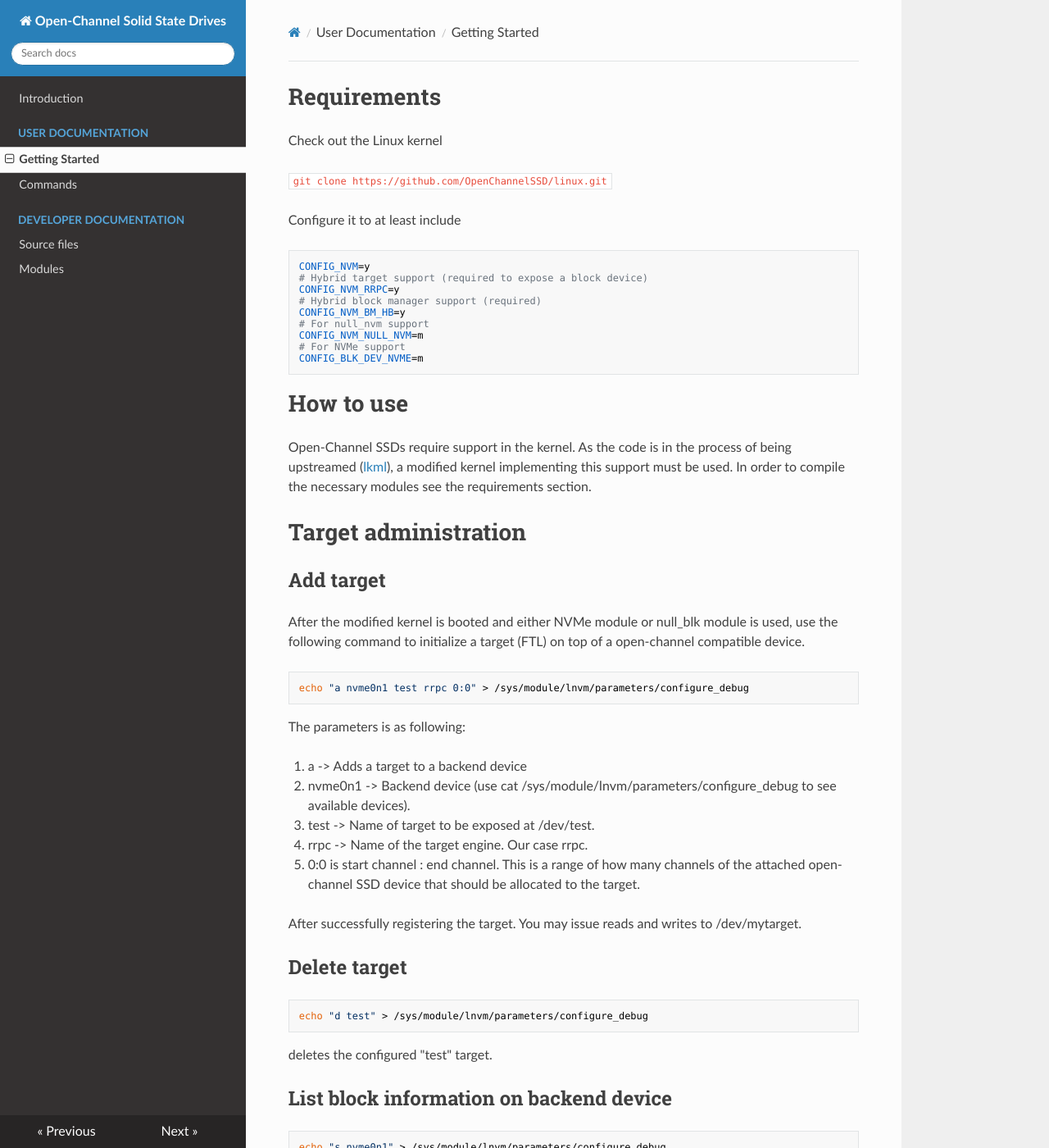
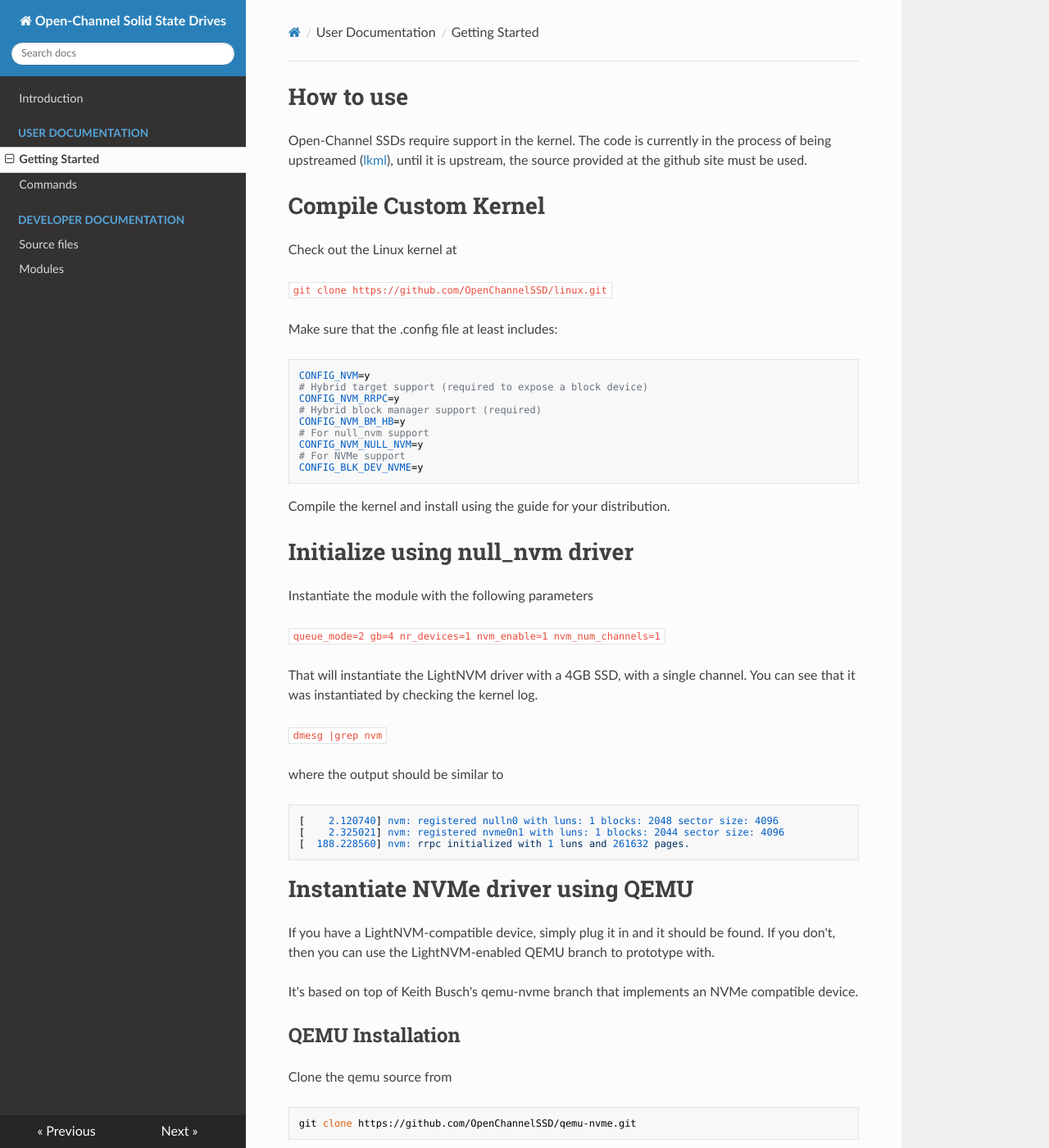
Before and after one commit to OpenChannelSSD/documentation, an MkDocs documentation site: the page built from docs/gettingstarted.md, in a window 1280 px wide and 1400 px high. Shown: the whole window at 82% size. Built offline with MkDocs 1.6.1, drawn with Linux system fonts in a browser that asks for light colours; nearby versions of some CDN libraries; old or Windows-style settings are respelled for this version of MkDocs; some of the changed text lies outside the part shown.

Commit message:
Add commands and fix up getting started

```diff
--- a/docs/commands.md
+++ b/docs/commands.md
@@ -0,0 +1,38 @@
+# See registered device
+
+Devices that registers as a LightNVM device, is not exposed as a block device
+right away. This requires that a target is configured. To see if a device if
+registered, you may run the following command:
+
+    cat /sys/module/lnvm/parameters/configure_debug
+
+# Add target
+
+After the modified kernel is booted and devices have been reigstered with
+LightNVM, a target is ready to be initialized on top. Use the following command o
+initialize a target (FTL):
+
+    echo "a nulln0 test rrpc 0:0" > /sys/module/lnvm/parameters/configure_debug
+
+The parameters is as following:
+
+ 1.  a -> Adds a target to a backend device
+ 2.  nulln0 -> Backend device (use cat /sys/module/lnvm/parameters/configure_debug to see available devices).
+ 3.  test -> Name of target to be exposed at /dev/test.
+ 4.  rrpc -> Name of the target engine. Our case rrpc.
+ 5.  0:0 is start channel : end channel. This is a range of how many channels of the attached open-channel SSD device that should be allocated to the target.
+
+After successfully registering the target. You may issue reads and writes to
+/dev/test
+
+# Delete target
+
+    echo "d test" > /sys/module/lnvm/parameters/configure_debug
+
+deletes the configured "test" target.
+
+# List block information on backend device
+
+    echo "s nvme0n1" > /sys/module/lnvm/parameters/configure_debug
+
+List's the internal information of a target.
--- a/docs/gettingstarted.md
+++ b/docs/gettingstarted.md
@@ -1,10 +1,16 @@
-# Requirements
+# How to use
 
-Check out the Linux kernel
+Open-Channel SSDs require support in the kernel. The code is currently in the
+process of being upstreamed ([lkml](https://lkml.org/lkml/2015/7/22/541)), until
+it is upstream, the source provided at the github site must be used.
+
+# Compile Custom Kernel
+
+Check out the Linux kernel at
 
 `git clone https://github.com/OpenChannelSSD/linux.git`
 
-Configure it to at least include
+Make sure that the .config file at least includes:
 
     CONFIG_NVM=y
     # Hybrid target support (required to expose a block device)
@@ -12,45 +18,13 @@ Configure it to at least include
     # Hybrid block manager support (required)
     CONFIG_NVM_BM_HB=y
     # For null_nvm support
-    CONFIG_NVM_NULL_NVM=m
+    CONFIG_NVM_NULL_NVM=y
     # For NVMe support
-    CONFIG_BLK_DEV_NVME=m
+    CONFIG_BLK_DEV_NVME=y
 
-# How to use
+Compile the kernel and install using the guide for your distribution.
 
-Open-Channel SSDs require support in the kernel. As the code is in the process of being upstreamed ([lkml](https://lkml.org/lkml/2015/7/22/541)), a modified kernel implementing this support must be used. In order to compile the necessary modules see the requirements section.
-
-# Target administration
-
-## Add target
-
-After the modified kernel is booted and either NVMe module or null_blk module is used, use the following command to initialize a target (FTL) on top of a open-channel compatible device.
-
-    echo "a nvme0n1 test rrpc 0:0" > /sys/module/lnvm/parameters/configure_debug
-
-The parameters is as following:
-
- 1.  a -> Adds a target to a backend device
- 2.  nvme0n1 -> Backend device (use cat /sys/module/lnvm/parameters/configure_debug to see available devices).
- 3.  test -> Name of target to be exposed at /dev/test.
- 4.  rrpc -> Name of the target engine. Our case rrpc.
- 5.  0:0 is start channel : end channel. This is a range of how many channels of the attached open-channel SSD device that should be allocated to the target.
-
-After successfully registering the target. You may issue reads and writes to /dev/mytarget.
-
-## Delete target
-
-    echo "d test" > /sys/module/lnvm/parameters/configure_debug
-
-deletes the configured "test" target.
-
-## List block information on backend device
-
-    echo "s nvme0n1" > /sys/module/lnvm/parameters/configure_debug
-
-List's the internal information of a target.
-
-# Initialize using null_blk driver
+# Initialize using null_nvm driver
 Instantiate the module with the following parameters
 
 `queue_mode=2 gb=4 nr_devices=1 nvm_enable=1 nvm_num_channels=1`
@@ -110,6 +84,25 @@ QEMU support the following LightNVM-specific parameters:
 
 The list of LightNVM parameters in QEMU can be found in `$QUEMU_DIR/hw/block/nvme.c` under the _Advanced optional options_ comment.
 
+# Add target on top of device
+
+After the modified kernel is booted and the null_nvm module is
+loaded, a target is ready to be initialized on top. Use the following command to
+initialize a target (FTL):
+
+    echo "a nulln0 test rrpc 0:0" > /sys/module/lnvm/parameters/configure_debug
+
+The parameters is as following:
+
+ 1.  a -> Adds a target to a backend device
+ 2.  nulln0 -> Backend device (use cat /sys/module/lnvm/parameters/configure_debug to see available devices).
+ 3.  test -> Name of target to be exposed at /dev/test.
+ 4.  rrpc -> Name of the target engine. Our case rrpc.
+ 5.  0:0 is start channel : end channel. This is a range of how many channels of the attached open-channel SSD device that should be allocated to the target.
+
+After successfully registering the target. You may issue reads and writes to
+/dev/test
+
 # Common Problems
 
 ## Kernel panic on boot using NVMe
```
